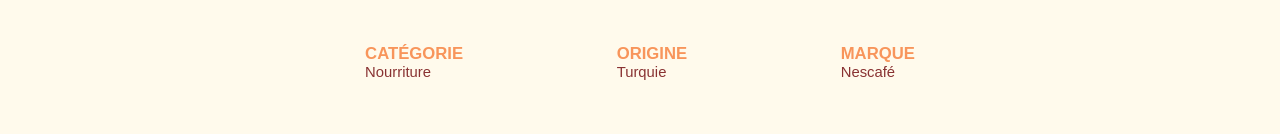
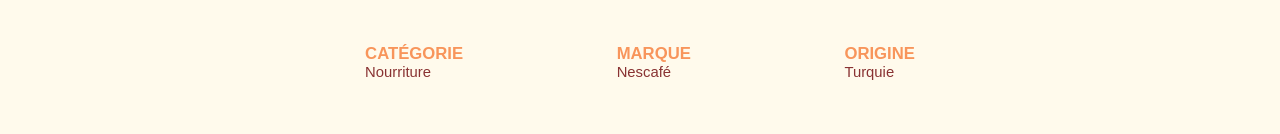
Before and after one commit to vittoriobusatta/abDistribution, a Next.js app: page /products/1 in a window 1280 px wide. Shown: the part 406-540 px from the top of the page. Built offline with nearby package versions, Linux system fonts and the light colour scheme; a web font is replaced by a local one.

Commit message:
somes changes

```diff
--- a/pages/index.js
+++ b/pages/index.js
@@ -31,16 +31,11 @@ export default function Home({ newArray }) {
       <motion.main
         initial={{
           opacity: 0,
-          clipPath: "polygon(0 0, 0 0, 0 100%, 0% 100%)",
         }}
         animate={{
           opacity: 1,
-          clipPath: "polygon(0 0, 100% 0, 100% 100%, 0 100%)",
         }}
         transition={{ duration: 0.75, ease: "easeOut" }}
-        exit={{
-          opacity: 1,
-        }}
       >
         <ul>
           {newArray.map((item) => (
--- a/pages/products/[id].js
+++ b/pages/products/[id].js
@@ -12,7 +12,7 @@ import {
 } from "../../utils/icons";
 import Header from "../../components/Header";
 import { useRouter } from "next/router";
-import { motion } from "framer-motion";
+import { easeOut, motion } from "framer-motion";
 
 export default function Product({ product }) {
   let newArray = Object.values(product.products);
@@ -194,6 +194,39 @@ export default function Product({ product }) {
     }
   };
 
+  let landingInfo = [
+    {
+      category: {
+        id: 1,
+        title: "Catégorie",
+        paragraph: product.category,
+      },
+    },
+    {
+      brand: {
+        id: 2,
+        title: "Marque",
+        paragraph: product.brand,
+      },
+    },
+    {
+      origine: {
+        id: 3,
+        title: "Origine",
+        paragraph: product.origine,
+      },
+    },
+  ];
+
+  let landingdata = landingInfo.map((item) => {
+    const key = Object.keys(item)[0];
+    return {
+      id: item[key].id,
+      title: item[key].title,
+      paragraph: item[key].paragraph,
+    };
+  });
+
   return (
     <>
       <Head>
@@ -206,16 +239,11 @@ export default function Product({ product }) {
       <motion.section
         initial={{
           opacity: 0,
-          // clipPath: "polygon(0 0, 0 0, 0 100%, 0% 100%)",
         }}
         animate={{
           opacity: 1,
-          // clipPath: "polygon(0 0, 100% 0, 100% 100%, 0 100%)",
         }}
         transition={{ duration: 0.75, ease: "easeOut" }}
-        exit={{
-          opacity: 1,
-        }}
         onAnimationComplete={() => setAnimating(true)}
         className="container"
         style={{ backgroundColor: product.background }}
@@ -243,7 +271,7 @@ export default function Product({ product }) {
                         skewY: 0,
 
                         transition: {
-                          duration: 0.25,
+                          duration: 0.35,
                           ease: "easeOut",
                         },
 
@@ -265,24 +293,67 @@ export default function Product({ product }) {
                 {product.name}
               </motion.h1>
             </div>
-            <div className="landing_content">
-              <div className="landing_informations">
-                <h3 style={{ color: product.landingcolor1 }}>Catégorie</h3>
-                <p style={{ color: product.landingcolor2 }}>
-                  {product.category}
-                </p>
-              </div>
-              <div className="landing_informations">
-                <h3 style={{ color: product.landingcolor1 }}>Origine</h3>
-                <p style={{ color: product.landingcolor2 }}>
-                  {product.origine}
-                </p>
-              </div>
-              <div className="landing_informations">
-                <h3 style={{ color: product.landingcolor1 }}>Marque</h3>
-                <p style={{ color: product.landingcolor2 }}>{product.brand}</p>
-              </div>
-            </div>
+            <ul className="landing_content">
+              {landingdata.map((item, index) => {
+                return (
+                  <li key={item.id} className="landing_informations">
+                    <motion.h3
+                      initial={{
+                        opacity: 0,
+                        y: "100%",
+                      }}
+                      animate={
+                        animating
+                          ? {
+                              opacity: 1,
+                              y: 0,
+
+                              transition: {
+                                duration: 0.55,
+                                ease: [0, 0.87, 0.58, 1],
+                                delay: 0.4 * (index + 1),
+                              },
+
+                              onAnimationComplete: () => setAnimating(false),
+                            }
+                          : {
+                              opacity: 0,
+                              y: "100%",
+                            }
+                      }
+                      style={{ color: product.landingcolor1 }}
+                    >
+                      {item.title}
+                    </motion.h3>
+                    <motion.p
+                      initial={{
+                        opacity: 0,
+                      }}
+                      animate={
+                        animating
+                          ? {
+                              opacity: 1,
+
+                              transition: {
+                                duration: 0.35,
+                                ease: easeOut,
+                                delay: 0.6 * (index + 1),
+                              },
+
+                              onAnimationComplete: () => setAnimating(false),
+                            }
+                          : {
+                              opacity: 0,
+                            }
+                      }
+                      style={{ color: product.landingcolor2 }}
+                    >
+                      {item.paragraph}
+                    </motion.p>
+                  </li>
+                );
+              })}
+            </ul>
           </div>
         </div>
 
```
